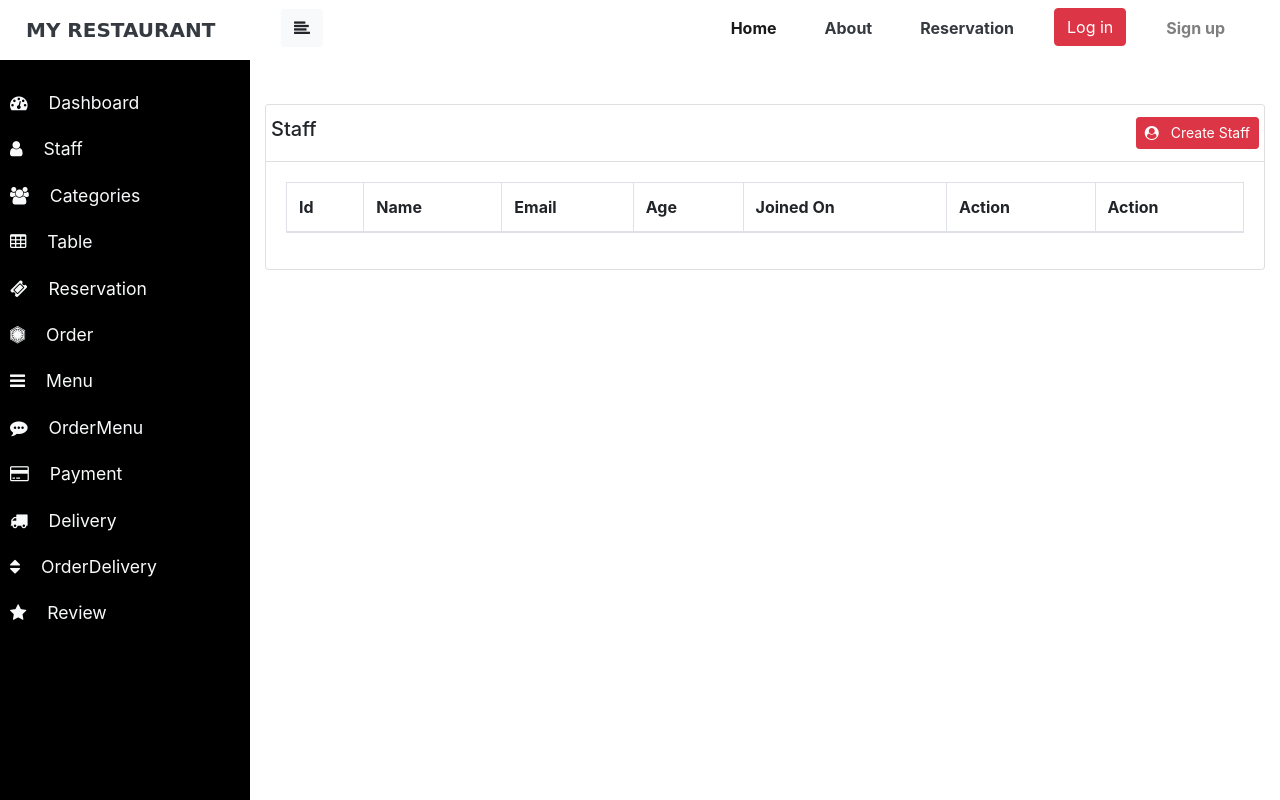
After one commit to Mwai-kiragu/Django-Restaurant-System, a Django app: page /staff/staff in a window 1280 px wide. The commit adds this page. Run offline with Django 3.2, Linux system fonts and the light colour scheme; data comes from the database, SQL or seed files in the repository; both versions use the stored data as it was after the commit; data that the repository does not hold is empty; some libraries are stand-ins or nearby versions.

Commit message:
Added new commits

```diff
--- a/customer/templates/layouts/nav_component.html
+++ b/customer/templates/layouts/nav_component.html
@@ -18,10 +18,10 @@
                     <a class="nav-link" href="#contact">Contact</a>
                 </li>
                 <li class="nav-item">
-                    <a class="nav-link btn btn-rounded btn-info text-dark ml-2" href="#contact">Login</a>
+                <a class="btn btn-danger btn-rounded rounded-pill mx-3 font-weight-bold"data-toggle="modal" data-target="#LoginModal" href="#">Login</a>
                 </li>
                 <li class="nav-item">
-                    <a class="nav-link btn btn-rounded btn-info text-dark ml-2" href="#contact">Register</a>
+                    <a class="btn btn-light btn-rounded mx-3 font-weight-bold" data-toggle="modal" data-target="#exampleModal" href="#">Register</a>
                 </li>
             </ul>
         </div>
--- a/restaurant_app/settings.py
+++ b/restaurant_app/settings.py
@@ -26,7 +26,7 @@ SECRET_KEY = 'django-insecure-oh0=3wy9t_tu0qoavvbz&9z^6iqi*s_y)b!rr)i957n3v+s3wn
 # SECURITY WARNING: don't run with debug turned on in production!
 DEBUG = True
 
-ALLOWED_HOSTS = []
+ALLOWED_HOSTS = ['192.168.1.102', '192.168.100.192']
 
 
 # Application definition
--- a/staff/templates/sidebar.html
+++ b/staff/templates/sidebar.html
@@ -6,13 +6,13 @@
     </div>
     <ul class="list-unstyled components">
         <li>
-            <a href="#" class="text-light">
+            <a href="{% url 'dashboard' %}" class="text-light">
                 <i class="fa fa-tachometer mr-3"></i>
                 Dashboard
             </a>
         </li>
         <li>
-            <a href="#" class="text-light">
+            <a href="{% url 'staff' %}" class="text-light">
                 <i class="fa fa-user mr-3"></i>
                 Staff
             </a>
--- /dev/null
+++ b/staff/templates/staff.html
@@ -0,0 +1,64 @@
+{% extends 'base_dashboard.html' %}
+
+{% load static %}
+
+{% block content %}
+
+    <div class="row justify-content-center">
+        <div class="col-lg-12 mt-5">
+            <div class="card">
+                <div class="card-header bg-white">
+                    <div class="row">
+                        <h5>Staff</h5>
+                        <a href="{% url 'create.staff' %}" class="btn btn-danger btn-sm ml-auto">
+                            <i class="fa fa-user-circle mr-2" aria-hidden="true"></i>
+                            Create Staff
+                        </a>
+                    </div>
+                </div>
+                <div class="card-body">
+                    <table class="table table-striped table-hover table-bordered">
+                        <thead>
+                            <tr>
+                                <th>Id</th>
+                                <th>Name</th>
+                                <th>Email</th>
+                                <th>Age</th>
+                                <th>Joined On</th>
+                                <th>Action</th>
+                                <th>Action</th>
+                            </tr>
+                        </thead>
+                        <tbody>
+                            {% for staff in staff %}
+                                <tr>
+                                    <td>{{staff.id}}</td>
+                                    <td>{{staff.username}}</td>
+                                    <td>{{staff.email}}</td>
+                                    <td>
+                                        {% if staff.age is None%}
+                                            Oldie
+                                            <button  class="btn btn-dark btn-sm" data-email="{{staff.email}}" data-name="{{user.username}}" id="emailModalBtn" >
+                                                <i class="fa fa-envelope"></i>
+                                            </button>
+                                        {% else %}
+                                            {{staff.age}}
+                                        {% endif %}
+                                    </td>
+                                    <td>{{staff.date_joined}}</td>
+                                    <td>
+                                        <a href="{% url 'staff.details' staff.id %}" class="btn btn-dark btn-sm"><i class="fa fa-eye"></i></a>
+                                        <a href="#" class="btn btn-danger btn-sm"><i class="fa fa-trash"></i></a>
+                                    </td>
+                                </tr>
+                            {% endfor %}
+                        </tbody>
+                    </table>
+            </div>
+            </div>
+
+        </div>
+
+    </div>
+
+{% endblock content %}
--- a/staff/urls.py
+++ b/staff/urls.py
@@ -9,4 +9,8 @@ urlpatterns=[
     path('categories', CategoryList.as_view(), name="categories"),
     # path('category/create', CreateCategory.as_view(), name="create.category"),
     # path('category/update/<pk>', CategoryUpdate.as_view(), name="category.update"),
+    path('staff', viewStaff, name='staff'),
+    path('staff/create', CreateStaff.as_view(), name="create.staff"),
+    path('staff/<id>', staffDetails, name="staff.details"),
+
 ]
--- a/staff/views.py
+++ b/staff/views.py
@@ -27,3 +27,34 @@ class CategoryList(ListView):
 #     fields = ['name']
 #     success_url= '/staff/categories'
 #     template_name = 'categories.html'
+
+def viewStaff(request):
+    context = {
+        'staff': Staff.objects.all()
+
+    }
+    return render(request, 'staff.html', context)
+
+def staffDetails(request, id):
+    user= User.objects.get(pk = id)
+    context = {
+        'staff': Staff
+
+    }
+    return render(request, 'staff_details.html', context)
+
+class staffDetails(DetailView):
+    model= User
+    template_name = 'staff_details.html'
+    context_object_name = "staff"
+
+class CreateStaff(CreateView):
+    model = Staff
+    fields = '__all__'
+    success_url = '/staff/staff'
+    template_name = 'staff_Details.html'
+
+    def get_context_data(self, **kwargs):
+        context = super().get_context_data(**kwargs)
+        context["title"] = "Create Staff"
+        return context
```
Also changed, not shown: customer/forms.py (+12 -2 lines), customer/sign_up/login.html (+7 -0 lines), customer/sign_up/register.html (deleted, +0 -7 lines), customer/templates/base.html (+13 -0 lines), customer/views.py (+7 -6 lines), staff/templates/staff_details.html (added, +49 -0 lines), db.sqlite3.
